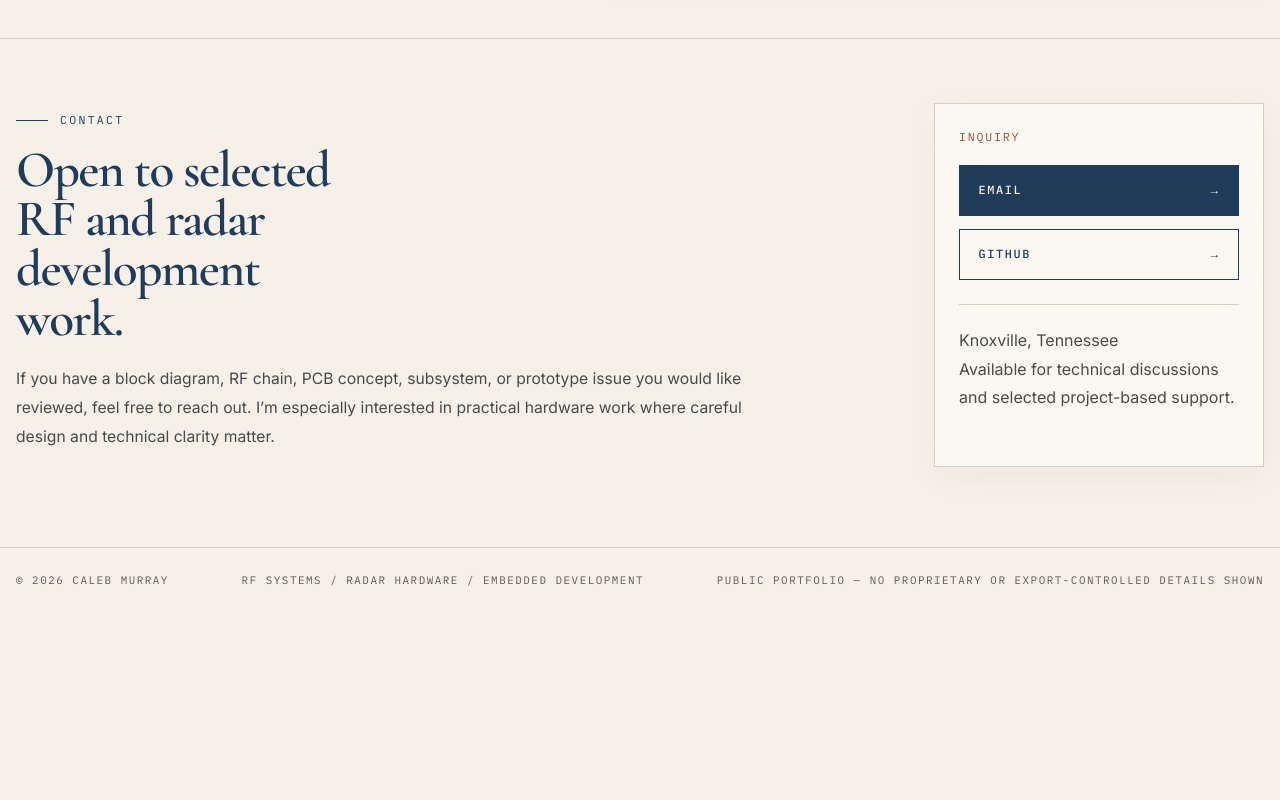
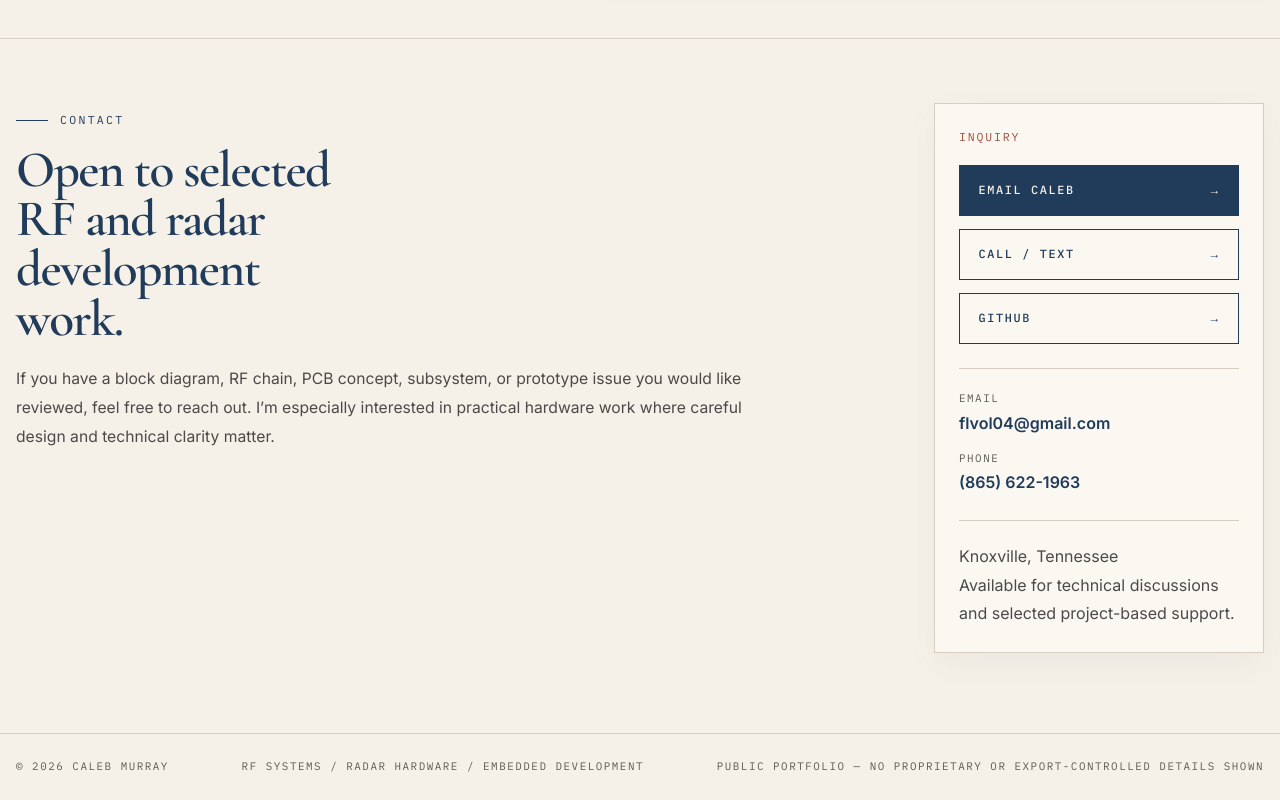
Before and after one commit to CalebJM04/AmericaRF, a React (Vite) app: page / in a window 1280 px wide. Shown: the part 8516-9316 px from the top of the page. Before the commit the page ends 9129 px from the top, so only its background shows below. Built offline with nearby package versions, Linux system fonts and the light colour scheme.

Commit message:
added contact

```diff
--- a/src/App.jsx
+++ b/src/App.jsx
@@ -532,11 +532,25 @@ export default function App() {
               <div className="contact-panel__label">Inquiry</div>
               <div className="contact-panel__actions">
                 <ArrowButton href="mailto:flvol04@gmail.com" primary>
-                  Email
+                  Email Caleb
+                </ArrowButton>
+                <ArrowButton href="tel:+18656221963">
+                  Call / Text
                 </ArrowButton>
                 <ArrowButton href="https://github.com/CalebJM04">
                   GitHub
                 </ArrowButton>
+              </div>
+
+              <div className="contact-details" aria-label="Contact details">
+                <div>
+                  <span>Email</span>
+                  <a href="mailto:flvol04@gmail.com">flvol04@gmail.com</a>
+                </div>
+                <div>
+                  <span>Phone</span>
+                  <a href="tel:+18656221963">(865) 622-1963</a>
+                </div>
               </div>
 
               <div className="contact-panel__note">
--- a/src/styles.css
+++ b/src/styles.css
@@ -669,3 +669,33 @@ a {
     padding: 3rem 0;
   }
 }
+
+.contact-details {
+  margin-top: 1.5rem;
+  padding-top: 1.3rem;
+  border-top: 1px solid var(--line);
+  display: grid;
+  gap: 0.85rem;
+}
+
+.contact-details div {
+  display: grid;
+  gap: 0.2rem;
+}
+
+.contact-details span {
+  color: var(--ink-soft);
+  font-family: "IBM Plex Mono", monospace;
+  font-size: 0.68rem;
+  letter-spacing: 0.14em;
+  text-transform: uppercase;
+}
+
+.contact-details a {
+  color: var(--navy);
+  font-weight: 600;
+}
+
+.contact-details a:hover {
+  color: var(--accent-red);
+}
```
